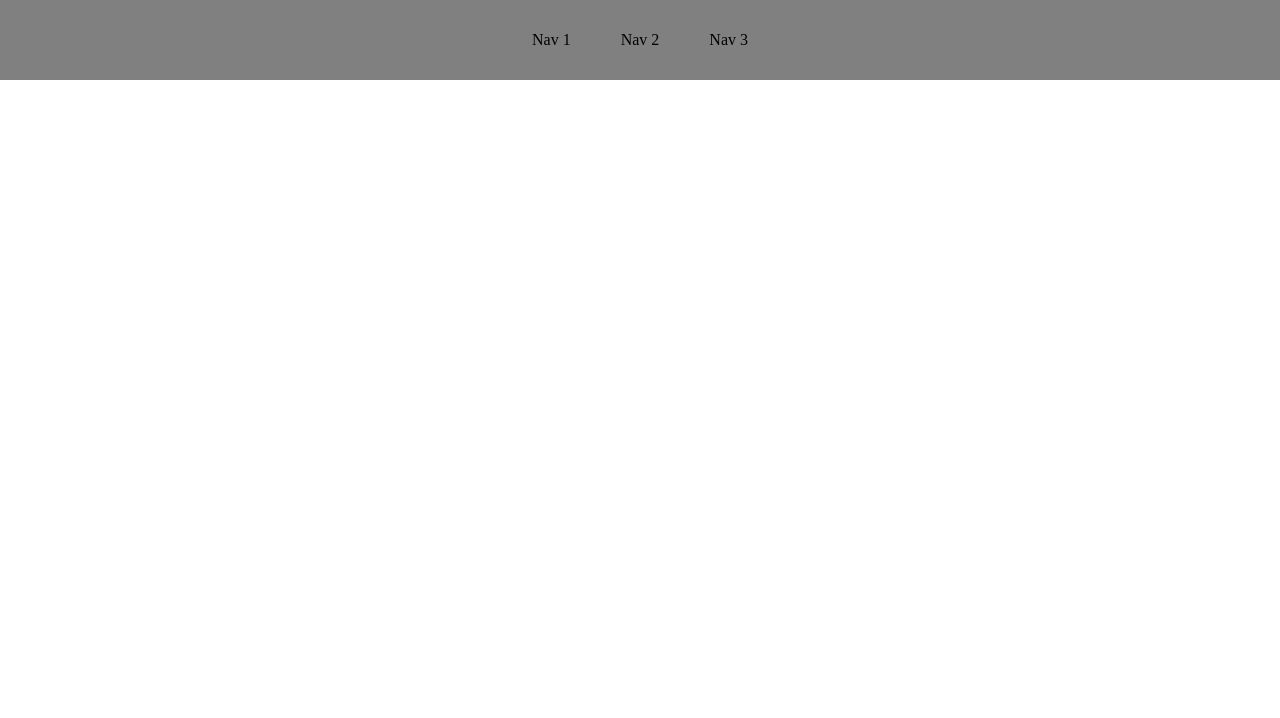
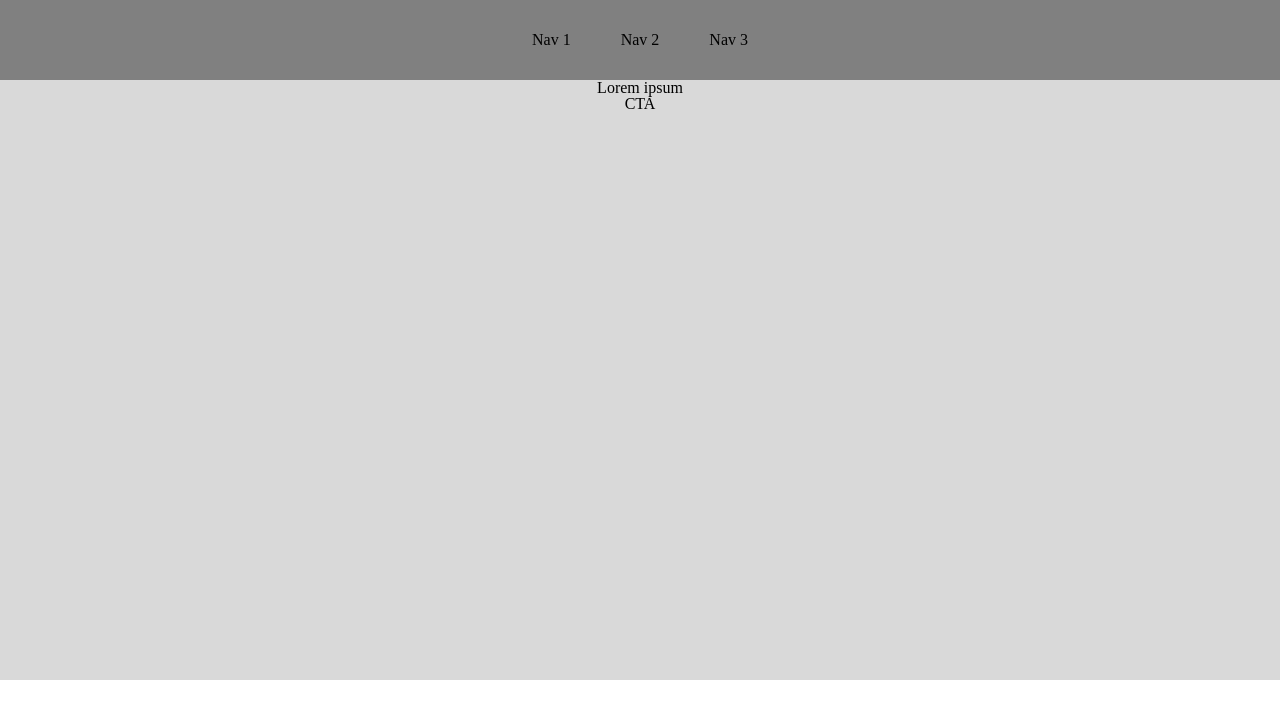
Before and after one commit to NtchPlayer/Ktorze, a Vue app: page / in a window 1280 px wide. Shown: the top 718 px of the page. Built offline with nearby package versions, Linux system fonts and the light colour scheme.

Commit message:
🚀 RELEASE: fotorama

```diff
--- a/src/App.vue
+++ b/src/App.vue
@@ -1,15 +1,18 @@
 <template>
   <Header/>
+  <Fotorama/>
   <router-view />
 </template>
 
 <script>
 import Header from '@/components/Header.vue'
+import Fotorama from '@/components/Fotorama.vue'
 
 export default {
   name: 'App',
   components: {
-    Header
+    Header,
+    Fotorama
   }
 }
 </script>
--- /dev/null
+++ b/src/components/Fotorama.vue
@@ -0,0 +1,25 @@
+<template>
+<div id="fotorama">
+  <h1>Lorem ipsum</h1>
+  <img src="" alt="">
+  <router-link :to="{name: 'home'}">CTA</router-link>
+</div>
+
+</template>
+
+<script>
+export default {
+  name: 'Fotorama'
+}
+</script>
+
+<style lang="scss">
+ #fotorama{
+  min-height: 600px;
+  background-color: #D9D9D9;
+  position: relative;
+  img{
+    position: absolute;
+  }
+ }
+</style>
--- a/src/components/Header.vue
+++ b/src/components/Header.vue
@@ -3,7 +3,7 @@
     <ol>
       <li><router-link to="/">Nav 1</router-link></li>
       <li><router-link to="/">Nav 2</router-link></li>
-      <li><router-link to="/">Nav 3</router-link></li>
+      <li><router-link :to="{name: 'home'}">Nav 3</router-link></li>
     </ol>
   </nav>
 </template>
--- a/src/style/main.scss
+++ b/src/style/main.scss
@@ -2,4 +2,5 @@ html {
     font-size: 16px;
     padding: 0;
     margin: 0;
+    text-align: center;
 }
```
Also changed, not shown: src/router/index.js (+9 -9 lines).
